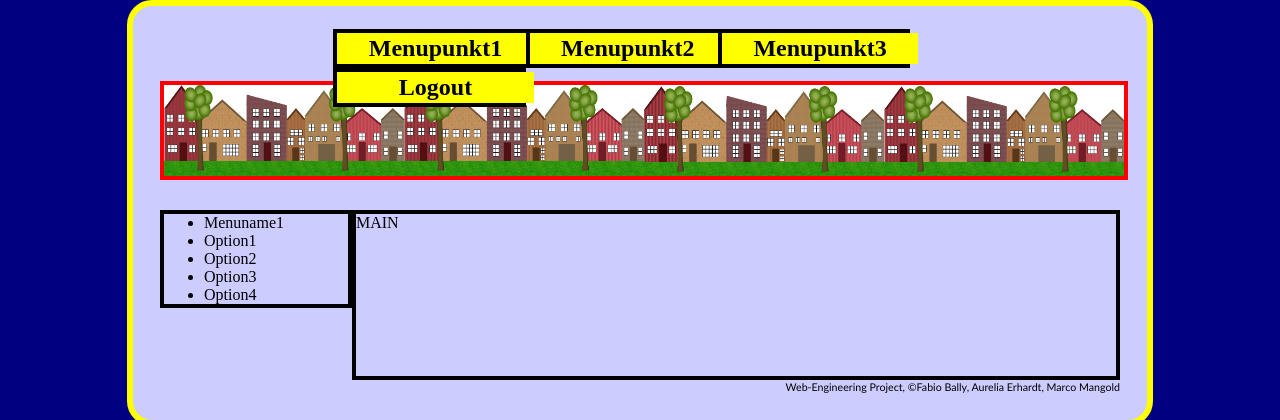
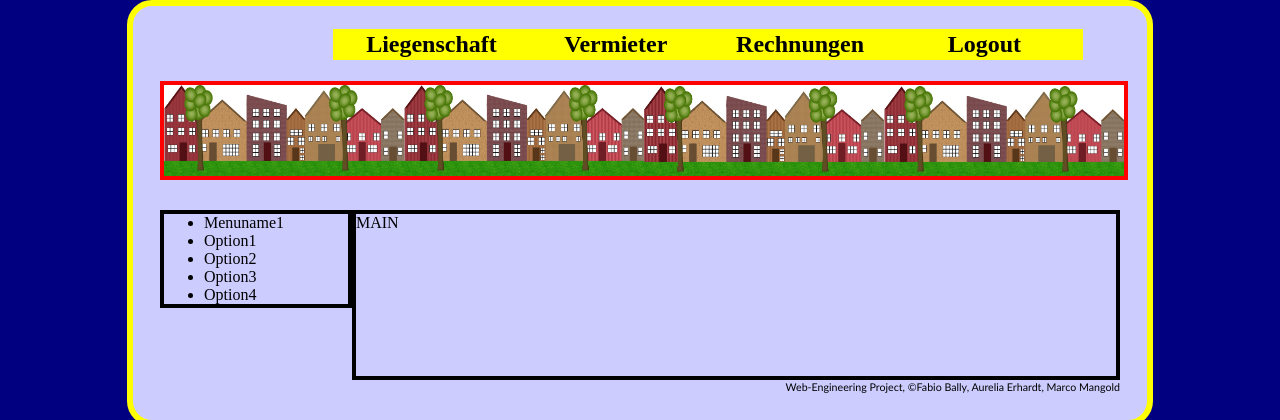
Before and after one commit to GoldiMM/Web-Engineering-Project, a PHP site: page /homepage.html in a window 1280 px wide. Shown: the top 420 px of the page. Run offline with PHP 8.4, Linux system fonts and the light colour scheme.

Commit message:
homepage update

```diff
--- a/homepage.html
+++ b/homepage.html
@@ -15,27 +15,28 @@ and open the template in the editor.
 
 
         <ul class="navbar1">
-            <li class="topmenu"> <a href="#" >Menupunkt1 </a>
+            <li class="topmenu"> <a href="#" >Liegenschaft </a>
                 <ul>
-                    <li class="submenu"><a href="#">Option1</a></li>
-                    <li class="submenu"><a href="#">Option2</a></li>
-                    <li class="submenu"><a href="#">Option3</a></li>
+                    <li class="submenu"><a href="#">Liegenschaften anzeigen</a></li>
+                    <li class="submenu"><a href="#">Liegenschaft erfassen</a></li>
+                    <li class="submenu"><a href="#">Liegenschaft mutieren</a></li>
                 </ul>
             </li>
 
-            <li class="topmenu"> <a href="#" >Menupunkt2 </a>
+            <li class="topmenu"> <a href="#" >Vermieter </a>
                 <ul>
-                    <li class="submenu"><a href="#">Option1</a></li>
-                    <li class="submenu"><a href="#">Option2</a></li>
-                    <li class="submenu"><a href="#">Option3</a></li>
+                    <li class="submenu"><a href="#">Vermieter anzeigen</a></li>
+                    <li class="submenu"><a href="#">Vermieter erfassen</a></li>
+                    <li class="submenu"><a href="#">Vermieter mutieren</a></li>
                 </ul>
             </li>
 
-            <li class="topmenu"> <a href="#" >Menupunkt3 </a>
+            <li class="topmenu"> <a href="#" >Rechnungen </a>
                 <ul>
-                    <li class="submenu"><a href="#">Option1</a></li>
-                    <li class="submenu"><a href="#">Option2</a></li>
-                    <li class="submenu"><a href="#">Option3</a></li>
+                    <li class="submenu"><a href="#">Rechnungen anzeigen</a></li>
+                    <li class="submenu"><a href="#">Rechnungen erfassen</a></li>
+                    <li class="submenu"><a href="#">Rechnung mutieren</a></li>
+                    <li class="submenu"><a href="#"></a></li>
                 </ul>
             </li>
 
--- a/mycss.css
+++ b/mycss.css
@@ -99,9 +99,9 @@ p {
 
 .navbar1 li.topmenu {
     float:left;
-    border: solid 3pt;
     width:24%;
     font-size:18pt;
+
 }
 
 .topmenu a {
@@ -117,7 +117,7 @@ p {
 .topmenu a, .submenu a{
     padding:1px 5px;
     border:1px solid yellow;
-    border-collapse:collapse;
+
     color:black;
     font-weight:bold;
     text-decoration:none;
```
